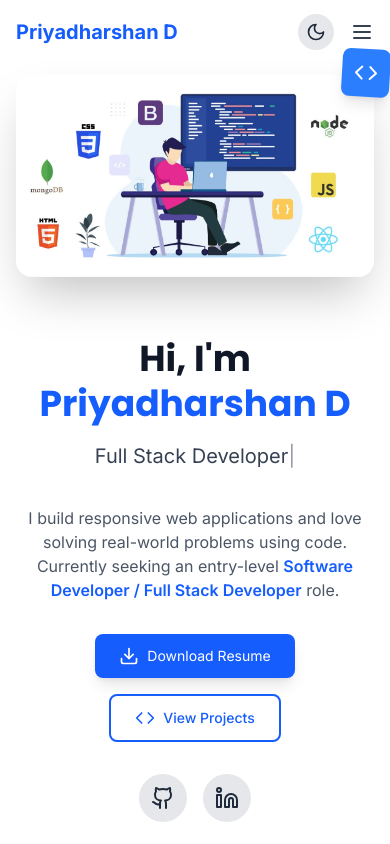
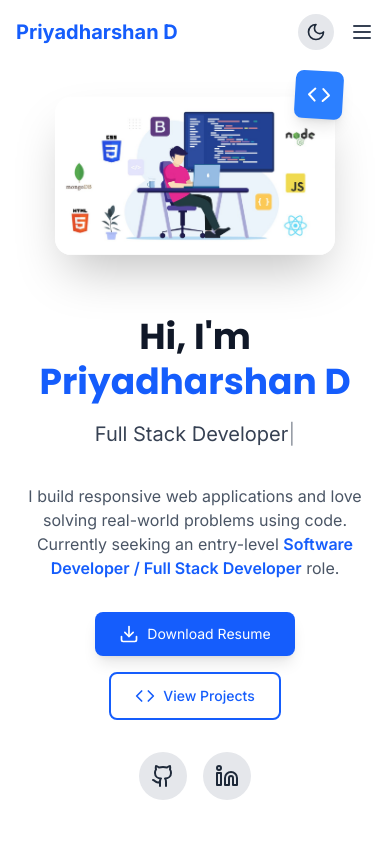
Before and after one commit to priyadharshan7119/portfolio, a React (Vite) app: page / in a window 390 px wide. Shown: the top 844 px of the page. Built offline with nearby package versions, Linux system fonts and the light colour scheme.

Commit message:
Fix mobile horizontal overflow and black spot issue

```diff
--- a/src/app/App.tsx
+++ b/src/app/App.tsx
@@ -34,7 +34,7 @@ export default function App() {
   };
 
   return (
-    <div className="min-h-screen bg-white dark:bg-gray-900 transition-colors duration-300">
+    <div className="min-h-screen bg-white dark:bg-gray-900 transition-colors duration-300 overflow-x-hidden">
       <Navbar theme={theme} toggleTheme={toggleTheme} />
       <main>
         <Hero />
--- a/src/app/components/Hero.tsx
+++ b/src/app/components/Hero.tsx
@@ -162,9 +162,9 @@ export function Hero() {
           initial={{ opacity: 0, scale: 0.8 }}
           animate={{ opacity: 1, scale: 1 }}
           transition={{ duration: 0.8 }}
-          className="relative order-first md:order-last"
+          className="relative order-first md:order-last w-full"
         >
-          <motion.div animate={floatingAnimation} className="relative max-w-sm mx-auto md:max-w-none">
+          <motion.div animate={floatingAnimation} className="relative max-w-[280px] xs:max-w-sm mx-auto md:max-w-none">
             <img
               src={heroImage}
               alt="Tech illustration"
@@ -182,7 +182,7 @@ export function Hero() {
                 repeat: Infinity,
                 ease: 'easeInOut',
               }}
-              className="absolute -top-4 -right-4 bg-blue-500 text-white p-3 md:p-4 rounded-lg shadow-lg"
+              className="absolute -top-4 -right-2 md:-right-4 bg-blue-500 text-white p-3 md:p-4 rounded-lg shadow-lg"
             >
               <Code size={24} className="md:w-8 md:h-8" />
             </motion.div>
--- a/src/app/components/Navbar.tsx
+++ b/src/app/components/Navbar.tsx
@@ -42,6 +42,17 @@ export function Navbar({ theme, toggleTheme }: NavbarProps) {
     window.addEventListener('scroll', handleScroll);
     return () => window.removeEventListener('scroll', handleScroll);
   }, []);
+
+  useEffect(() => {
+    if (isMobileMenuOpen) {
+      document.body.style.overflow = 'hidden';
+    } else {
+      document.body.style.overflow = 'unset';
+    }
+    return () => {
+      document.body.style.overflow = 'unset';
+    };
+  }, [isMobileMenuOpen]);
 
   const scrollToSection = (id: string) => {
     const element = document.getElementById(id);
```
